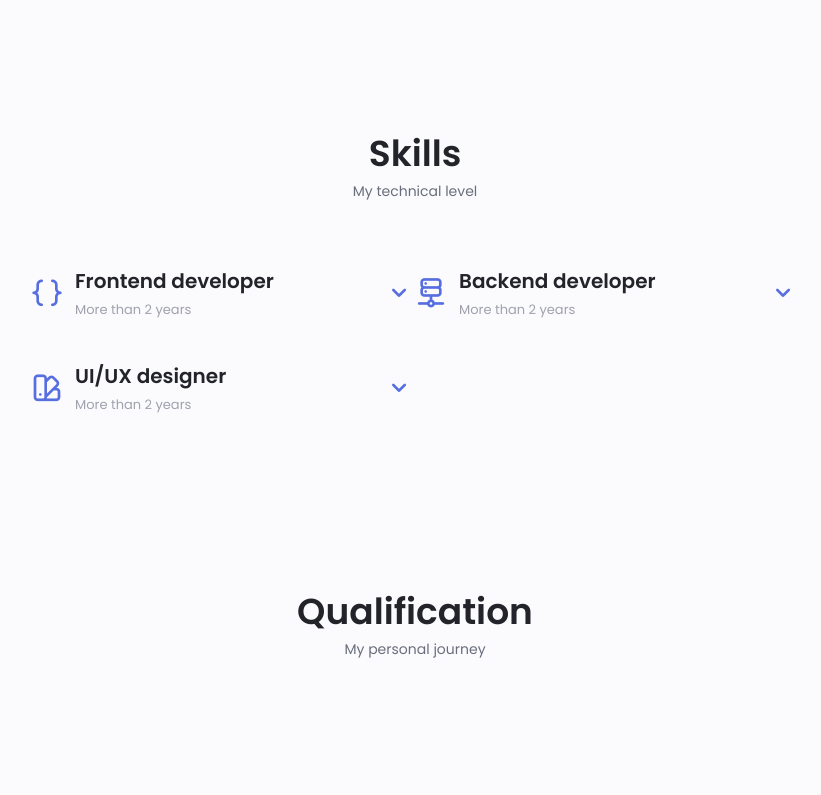
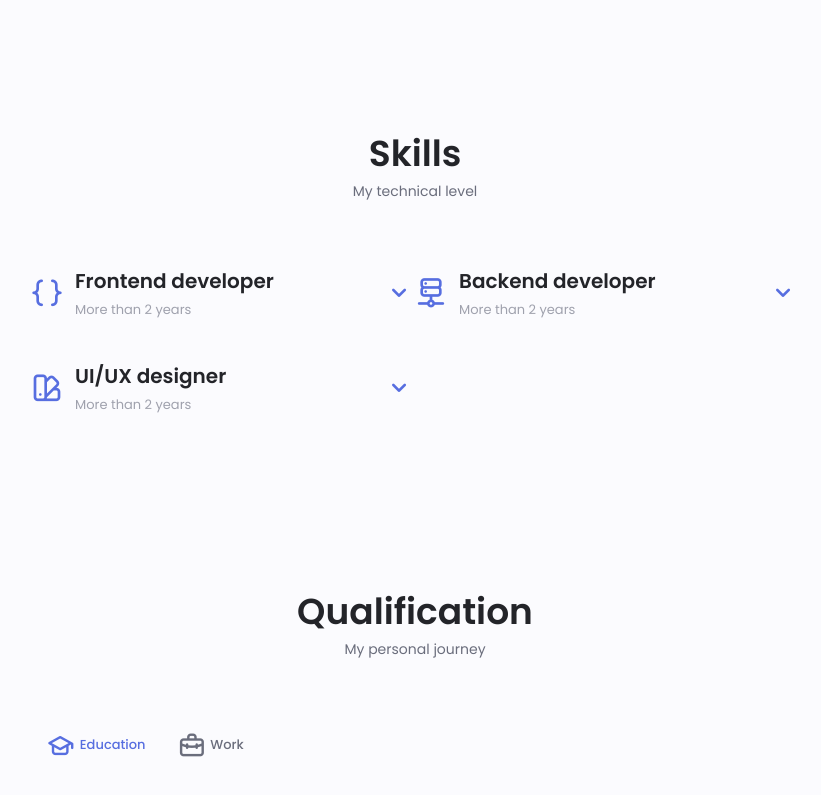
Before and after one commit to Haitam-Elgharras/myPortfolio, a React (Vite) app: page / in a window 1280 px wide. Shown: the part 1227-2022 px from the top of the page, without its empty margins (225-1046 px from the left). Before the commit the page ends 1983 px from the top, so only its background shows below. Built offline with nearby package versions, Linux system fonts and the light colour scheme.

Commit message:
adding qualification button component

```diff
--- /dev/null
+++ b/src/components/qualification/QualificationButtonItem.tsx
@@ -0,0 +1,28 @@
+interface Props {
+  text: string;
+  iconClass: string;
+  isActive: boolean;
+  onClick: () => void;
+  target: string;
+}
+
+const QualificationButtonItem = ({
+  text,
+  iconClass,
+  isActive,
+  onClick,
+  target,
+}: Props) => {
+  const buttonClasses = `qualification__button button--flex ${
+    isActive ? "qualification__active" : ""
+  }`;
+
+  return (
+    <div className={buttonClasses} data-target={target} onClick={onClick}>
+      <i className={iconClass}></i>
+      {text}
+    </div>
+  );
+};
+
+export default QualificationButtonItem;
--- a/src/components/qualification/QualificationSection.tsx
+++ b/src/components/qualification/QualificationSection.tsx
@@ -1,9 +1,34 @@
+import { useState } from "react";
 import SectionTitle from "../SectionTitle";
+import QualificationButtonItem from "./QualificationButtonItem";
 
 const QualificationSection = () => {
+  const [activeTab, setActiveTab] = useState("education");
+  const handleTabClick = (target: string) => {
+    setActiveTab(target);
+  };
   return (
     <section className="qualification section">
       <SectionTitle title="Qualification" subtitle="My personal journey" />
+      <div className="qualification__container container">
+        <div className="qualification__tabs">
+          <QualificationButtonItem
+            text="Education"
+            iconClass="uil uil-graduation-cap qualification__icon"
+            isActive={activeTab === "education"}
+            onClick={() => handleTabClick("education")}
+            target="#education"
+          />
+
+          <QualificationButtonItem
+            text="Work"
+            iconClass="uil uil-briefcase-alt qualification__icon"
+            isActive={activeTab === "work"}
+            onClick={() => handleTabClick("work")}
+            target="#work"
+          />
+        </div>
+      </div>
     </section>
   );
 };
--- a/src/style.css
+++ b/src/style.css
@@ -524,6 +524,31 @@ a {
   margin-bottom: var(--mb-2-5);
 }
 
+/*==================== QUALIFICATION ====================*/
+
+.qualification__button {
+  font-size: var(--smaller-font-size);
+  font-weight: var(--font-medium);
+  cursor: pointer;
+}
+
+.qualification__button:hover {
+  color: var(--first-color);
+}
+
+.qualification__icon {
+  font-size: 1.8rem;
+  margin-right: var(--mb-0-25);
+}
+
+.qualification__active[data-content] {
+  display: block;
+}
+
+.qualification__button.qualification__active {
+  color: var(--first-color);
+}
+
 /* Media queries */
 @media screen and (max-width: 350px) {
   .container {
```
